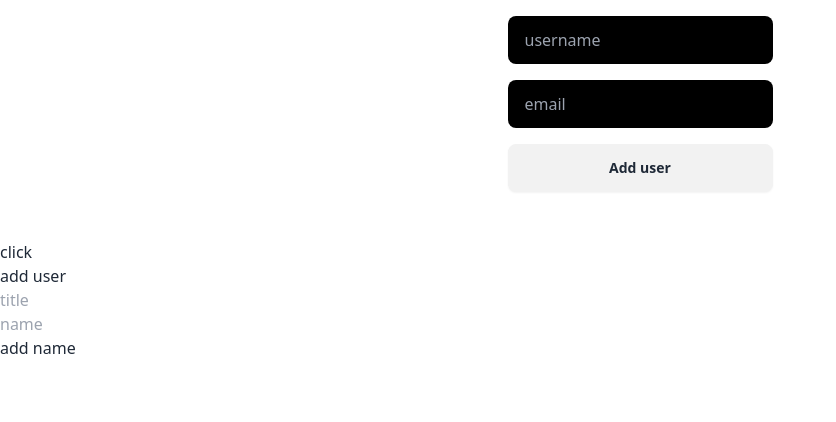
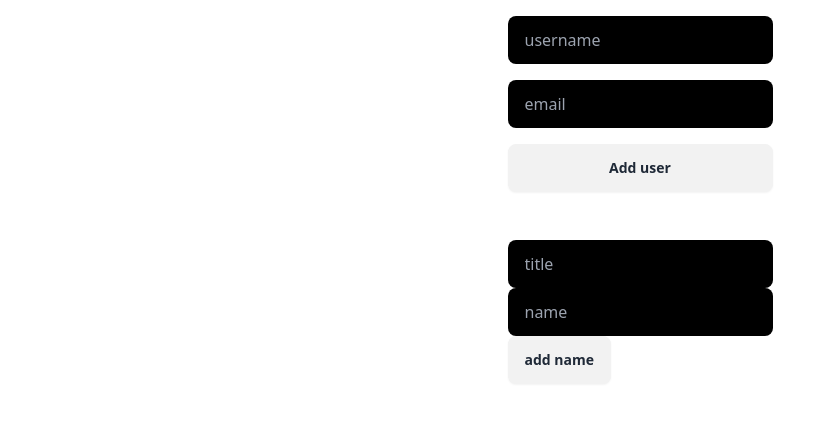
Before and after one commit to Foshati/reactfrontcast-learn, a React (Vite) app: page / in a window 1280 px wide. Shown: the top 422 px of the page, without its empty margins (0-836 px from the left). Built offline with nearby package versions, Linux system fonts and the light colour scheme.

Commit message:
create AddTime component reusable

```diff
--- a/src/App.tsx
+++ b/src/App.tsx
@@ -1,10 +1,8 @@
 import { useState } from "react";
 import UserList from "./components/UserList";
 import AddUser from "./components/AddUser";
-import Button from "./components/Button";
-import Container from "./components/Container";
-import Input from "./components/Input";
-import Form from "./components/Form";
+
+import AddTime from "./components/AddTime";
 
 export type UserPrprs = {
   username: string;
@@ -39,10 +37,6 @@ export default function App() {
     setUsers((prevUser) => prevUser.filter((item) => item.id !== id));
   }
 
-  function handleSave(event: unknown) {
-    const data = event as { title: string; name: string };
-    console.log(data);
-  }
   return (
     <>
       <AddUser onAddUser={handleAddUser} />
@@ -52,19 +46,8 @@ export default function App() {
 
       <div>{error && <p className="text-red-500 mx-6">{error}</p>}</div>
       <UserList Users={Users} handleRemoveUser={handleRemoveUser} />
-      <div>
-        <p>
-          <Button>click</Button>
-        </p>
-        <Container ComponentName={Button} onClick={() => console.log("hi ali")}>
-          add user
-        </Container>
-
-        <Form onSave={handleSave}>
-          <Input placeholder="title" id="title" />
-          <Input placeholder="name" id="name" />
-          <Button>add name</Button>
-        </Form>
+      <div className="flex flex-col justify-center items-center ">
+        <AddTime />
       </div>
     </>
   );
--- /dev/null
+++ b/src/components/AddTime.tsx
@@ -0,0 +1,19 @@
+import Button from "./Button";
+import Form from "./Form";
+import Input from "./Input";
+
+export default function AddTime() {
+  function handleSave(event: unknown) {
+    const data = event as { title: string; name: string };
+    console.log(data);
+  }
+  return (
+    <div>
+      <Form onSave={handleSave}>
+        <Input className="input bg-black" placeholder="title" id="title" />
+        <Input className="input bg-black" placeholder="name" id="name" />
+        <Button className="btn">add name</Button>
+      </Form>
+    </div>
+  );
+}
--- /dev/null
+++ b/src/store/TimeContext.tsx
@@ -0,0 +1,5 @@
+export default function TimeContext() {
+  return (
+    <div>TimeContext</div>
+  )
+}
```
